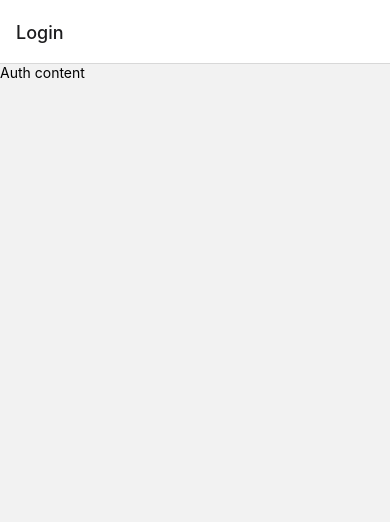
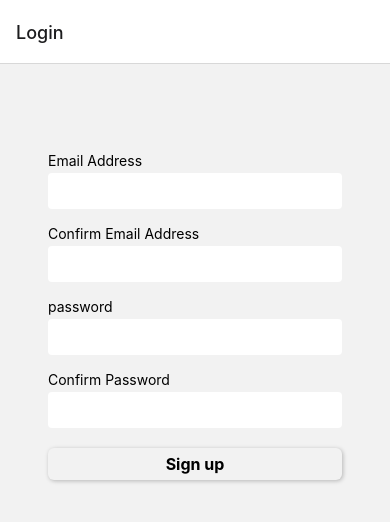
Before and after one commit to RickyFord117/yoArt, a React Native app: screen /Login in a window 390 px wide. Shown: the top 522 px of the page. Built offline with nearby package versions, Linux system fonts and the light colour scheme.

Commit message:
fixes for form to display as expected

```diff
--- a/components/auth/AuthContent.js
+++ b/components/auth/AuthContent.js
@@ -1,6 +1,8 @@
 import { useNavigation } from "@react-navigation/native";
 import { useState } from "react";
 import { StyleSheet, Text, View } from "react-native";
+
+import AuthForm from "./AuthForm";
 
 function AuthContent({ isLogin, onAuthenticate }) {
   const navigation = useNavigation();
@@ -12,8 +14,8 @@ function AuthContent({ isLogin, onAuthenticate }) {
   });
 
   return (
-    <View>
-      <Text>Auth content</Text>
+    <View style={styles.authContent}>
+      <AuthForm isLogin={isLogin} credentialsInvalid={credentialsInvalid} />
     </View>
   );
 }
@@ -21,5 +23,9 @@ function AuthContent({ isLogin, onAuthenticate }) {
 export default AuthContent;
 
 const styles = StyleSheet.create({
-  authContent: {},
+  authContent: {
+    marginTop: 64,
+    marginHorizontal: 32,
+    padding: 16,
+  },
 });
--- a/components/auth/AuthForm.js
+++ b/components/auth/AuthForm.js
@@ -1,5 +1,5 @@
 import { useState } from "react";
-import { View } from "react-native";
+import { StyleSheet, View } from "react-native";
 
 import Input from "../ui/Input";
 import Button from "../ui/Button";
@@ -47,7 +47,7 @@ function AuthForm({ isLogin, onSubmit, credentialsInvalid }) {
     <View>
       <View>
         <Input
-          input='Email Address'
+          label='Email Address'
           onUpdateValue={updateInputValueHandler.bind(this, "email")}
           value={enteredEmail}
           keyboardType='email-address'
@@ -81,7 +81,7 @@ function AuthForm({ isLogin, onSubmit, credentialsInvalid }) {
             isInvalid={passwordsDontMatch}
           />
         )}
-        <View>
+        <View style={styles.buttons}>
           <Button onPress={submitHanlder}>
             {isLogin ? "Log in" : "Sign up"}
           </Button>
@@ -92,3 +92,9 @@ function AuthForm({ isLogin, onSubmit, credentialsInvalid }) {
 }
 
 export default AuthForm;
+
+const styles = StyleSheet.create({
+  buttons: {
+    marginTop: 12,
+  },
+});
--- a/components/ui/Input.js
+++ b/components/ui/Input.js
@@ -15,7 +15,7 @@ function Input({
       </Text>
       <TextInput
         style={[styles.input, isInvalid && styles.inputInvalid]}
-        autoCapitalize={false}
+        autoCapitalize='false'
         keyboardType={keyboardType}
         secureTextEntry={secure}
         onChangeText={onUpdateValue}
@@ -32,7 +32,7 @@ const styles = StyleSheet.create({
     marginVertical: 8,
   },
   label: {
-    color: "white",
+    color: "black",
     marginBottom: 4,
   },
   labelInvalid: {
```
